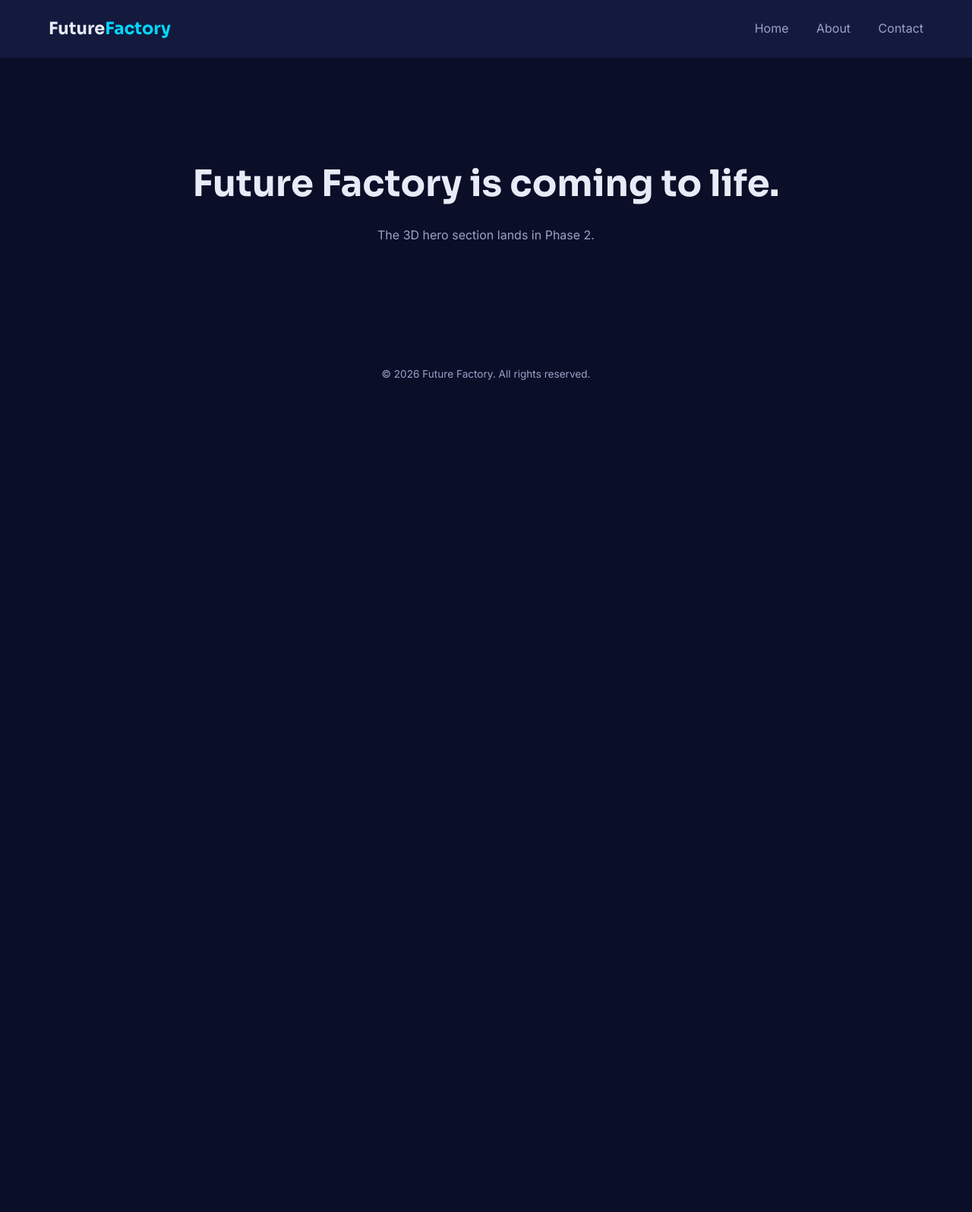
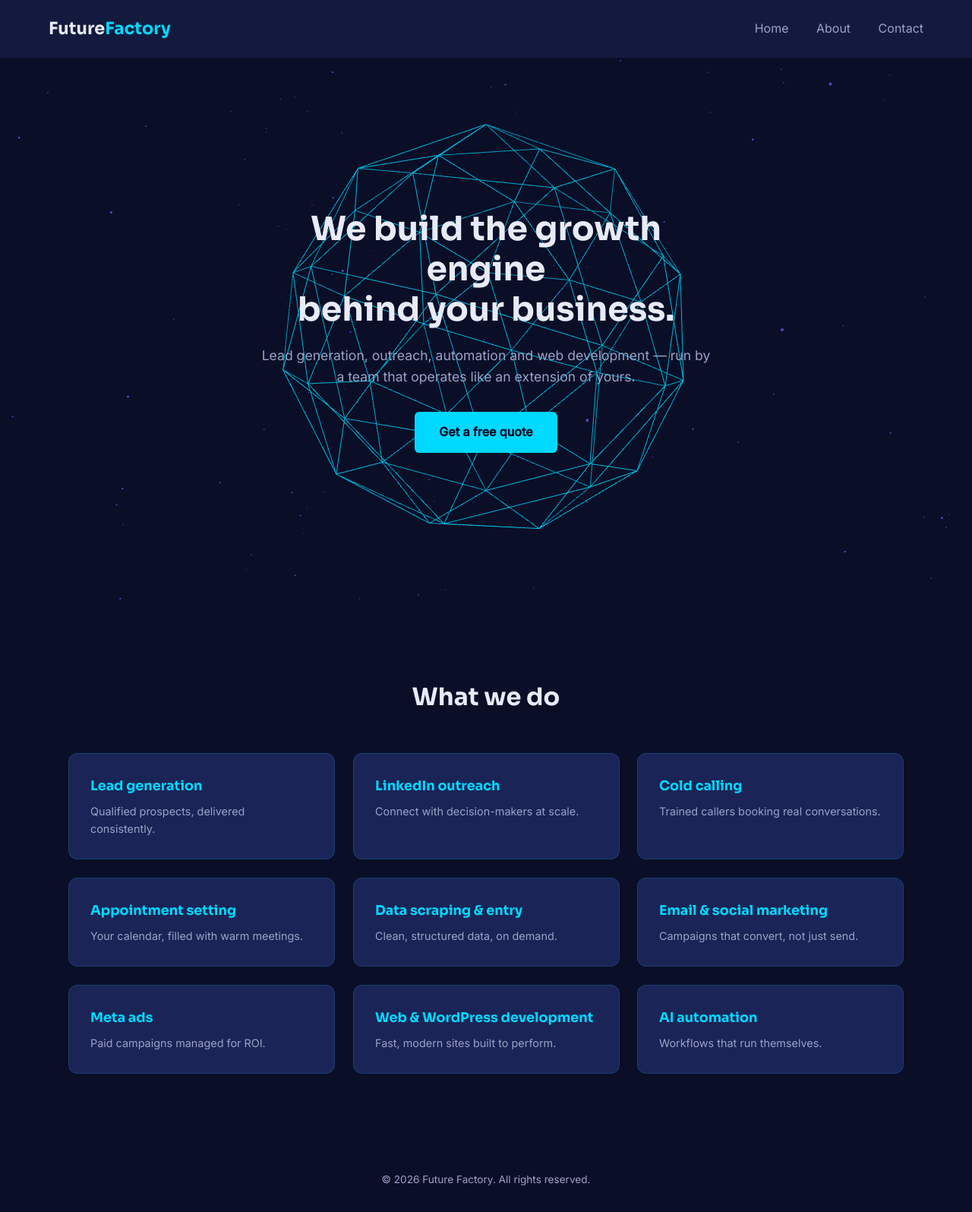
Before and after one commit to ali-sher-makki/futurefactory, a Django app: template core/templates/core/home.html in a window 1280 px wide. Shown: the whole page at 76% size. Before the commit the page ends 500 px from the top, so only its background shows below. Run offline with Django 5.2, Linux system fonts and the light colour scheme; the template is opened without the code that fills it, so the values that code supplies are empty; parts of the project's set-up code (start-up, migrations or seed data) failed here and were passed over.

Commit message:
Phase 2: 3D hero and services teaser grid

```diff
--- a/core/templates/core/home.html
+++ b/core/templates/core/home.html
@@ -1,8 +1,33 @@
-<!-- core/templates/core/home.html -->
 {% extends "base.html" %}
+{% load static %}
 {% block content %}
-<section style="padding: 8rem 5%; text-align:center;">
-    <h1 style="font-size:3rem;">Future Factory is coming to life.</h1>
-    <p style="color:var(--ff-text-muted); margin-top:1rem;">The 3D hero section lands in Phase 2.</p>
+<section class="ff-hero">
+    <div id="hero-canvas-container" class="ff-hero-canvas"></div>
+    <div class="ff-hero-text">
+        <h1>We build the growth engine<br>behind your business.</h1>
+        <p>Lead generation, outreach, automation and web development — run by a team that operates like an extension of yours.</p>
+        <a href="{% url 'core:contact' %}" class="ff-btn-primary">Get a free quote</a>
+    </div>
+</section>
+
+<section class="ff-services-teaser">
+    <h2>What we do</h2>
+    <div class="ff-tilt-grid">
+        <div class="ff-tilt-card"><h3>Lead generation</h3><p>Qualified prospects, delivered consistently.</p></div>
+        <div class="ff-tilt-card"><h3>LinkedIn outreach</h3><p>Connect with decision-makers at scale.</p></div>
+        <div class="ff-tilt-card"><h3>Cold calling</h3><p>Trained callers booking real conversations.</p></div>
+        <div class="ff-tilt-card"><h3>Appointment setting</h3><p>Your calendar, filled with warm meetings.</p></div>
+        <div class="ff-tilt-card"><h3>Data scraping &amp; entry</h3><p>Clean, structured data, on demand.</p></div>
+        <div class="ff-tilt-card"><h3>Email &amp; social marketing</h3><p>Campaigns that convert, not just send.</p></div>
+        <div class="ff-tilt-card"><h3>Meta ads</h3><p>Paid campaigns managed for ROI.</p></div>
+        <div class="ff-tilt-card"><h3>Web &amp; WordPress development</h3><p>Fast, modern sites built to perform.</p></div>
+        <div class="ff-tilt-card"><h3>AI automation</h3><p>Workflows that run themselves.</p></div>
+    </div>
 </section>
 {% endblock %}
+
+{% block extra_scripts %}
+<script src="https://cdnjs.cloudflare.com/ajax/libs/three.js/r128/three.min.js"></script>
+<script src="{% static 'js/hero.js' %}"></script>
+<script src="{% static 'js/tilt-cards.js' %}"></script>
+{% endblock %}
--- a/static/css/style.css
+++ b/static/css/style.css
@@ -57,3 +57,100 @@ a { color: inherit; text-decoration: none; }
     color: var(--ff-text-muted);
     font-size: 0.85rem;
 }
+
+.ff-hero {
+    position: relative;
+    min-height: 90vh;
+    display: flex;
+    align-items: center;
+    justify-content: center;
+    overflow: hidden;
+    text-align: center;
+}
+
+.ff-hero-canvas {
+    position: absolute;
+    inset: 0;
+    z-index: 1;
+    transition: opacity 0.2s ease-out;
+}
+
+.ff-hero-text {
+    position: relative;
+    z-index: 2;
+    max-width: 720px;
+    padding: 0 5%;
+}
+
+.ff-hero-text h1 {
+    font-size: 2.75rem;
+    line-height: 1.2;
+    margin-bottom: 1.25rem;
+}
+
+.ff-hero-text p {
+    color: var(--ff-text-muted);
+    font-size: 1.1rem;
+    margin-bottom: 2rem;
+}
+
+.ff-btn-primary {
+    display: inline-block;
+    padding: 0.9rem 2rem;
+    background: var(--ff-cyan);
+    color: var(--ff-navy);
+    font-weight: 600;
+    border-radius: 6px;
+    transition: transform 0.2s, box-shadow 0.2s;
+}
+
+.ff-btn-primary:hover {
+    transform: translateY(-2px);
+    box-shadow: 0 8px 24px rgba(0, 217, 255, 0.35);
+}
+
+.ff-services-teaser {
+    padding: 6rem 5%;
+}
+
+.ff-services-teaser h2 {
+    text-align: center;
+    font-size: 2rem;
+    margin-bottom: 3rem;
+}
+
+.ff-tilt-grid {
+    display: grid;
+    grid-template-columns: repeat(auto-fit, minmax(260px, 1fr));
+    gap: 1.5rem;
+    max-width: 1100px;
+    margin: 0 auto;
+}
+
+.ff-tilt-card {
+    background: var(--ff-indigo);
+    border: 1px solid rgba(0, 217, 255, 0.15);
+    border-radius: 12px;
+    padding: 1.75rem;
+    transition: transform 0.15s ease-out, box-shadow 0.15s ease-out;
+    will-change: transform;
+}
+
+.ff-tilt-card:hover {
+    box-shadow: 0 12px 30px rgba(124, 92, 255, 0.25);
+}
+
+.ff-tilt-card h3 {
+    color: var(--ff-cyan);
+    margin-bottom: 0.5rem;
+    font-size: 1.1rem;
+}
+
+.ff-tilt-card p {
+    color: var(--ff-text-muted);
+    font-size: 0.9rem;
+}
+
+@media (max-width: 640px) {
+    .ff-hero-text h1 { font-size: 2rem; }
+}
--- /dev/null
+++ b/static/js/hero.js
@@ -0,0 +1,70 @@
+(function () {
+    const container = document.getElementById('hero-canvas-container');
+    if (!container || typeof THREE === 'undefined') return;
+
+    const scene = new THREE.Scene();
+    const camera = new THREE.PerspectiveCamera(50, container.clientWidth / container.clientHeight, 0.1, 1000);
+    camera.position.z = 6;
+
+    let renderer;
+    try {
+        renderer = new THREE.WebGLRenderer({ antialias: true, alpha: true });
+    } catch (e) {
+        return;
+    }
+    renderer.setPixelRatio(Math.min(window.devicePixelRatio, 2));
+    renderer.setSize(container.clientWidth, container.clientHeight);
+    container.appendChild(renderer.domElement);
+
+    const geometry = new THREE.IcosahedronGeometry(2, 1);
+    const wireframe = new THREE.WireframeGeometry(geometry);
+    const line = new THREE.LineSegments(wireframe);
+    line.material.color.set(0x00d9ff);
+    line.material.transparent = true;
+    line.material.opacity = 0.6;
+    scene.add(line);
+
+    const particleCount = 250;
+    const positions = new Float32Array(particleCount * 3);
+    for (let i = 0; i < particleCount; i++) {
+        positions[i * 3] = (Math.random() - 0.5) * 12;
+        positions[i * 3 + 1] = (Math.random() - 0.5) * 12;
+        positions[i * 3 + 2] = (Math.random() - 0.5) * 12;
+    }
+    const particleGeometry = new THREE.BufferGeometry();
+    particleGeometry.setAttribute('position', new THREE.BufferAttribute(positions, 3));
+    const particleMaterial = new THREE.PointsMaterial({ color: 0x7c5cff, size: 0.03, transparent: true, opacity: 0.7 });
+    const particles = new THREE.Points(particleGeometry, particleMaterial);
+    scene.add(particles);
+
+    let mouseX = 0, mouseY = 0;
+    window.addEventListener('mousemove', (e) => {
+        mouseX = (e.clientX / window.innerWidth - 0.5) * 2;
+        mouseY = (e.clientY / window.innerHeight - 0.5) * 2;
+    });
+
+    window.addEventListener('scroll', () => {
+        const fade = 1 - Math.min(window.scrollY / 600, 1);
+        container.style.opacity = fade;
+    });
+
+    function animate() {
+        requestAnimationFrame(animate);
+        line.rotation.y += 0.0025;
+        line.rotation.x += 0.001;
+        particles.rotation.y -= 0.0008;
+
+        camera.position.x += (mouseX * 0.6 - camera.position.x) * 0.02;
+        camera.position.y += (-mouseY * 0.4 - camera.position.y) * 0.02;
+        camera.lookAt(scene.position);
+
+        renderer.render(scene, camera);
+    }
+    animate();
+
+    window.addEventListener('resize', () => {
+        camera.aspect = container.clientWidth / container.clientHeight;
+        camera.updateProjectionMatrix();
+        renderer.setSize(container.clientWidth, container.clientHeight);
+    });
+})();
--- /dev/null
+++ b/static/js/tilt-cards.js
@@ -0,0 +1,16 @@
+(function () {
+    const cards = document.querySelectorAll('.ff-tilt-card');
+    cards.forEach((card) => {
+        card.addEventListener('mousemove', (e) => {
+            const rect = card.getBoundingClientRect();
+            const x = e.clientX - rect.left;
+            const y = e.clientY - rect.top;
+            const rotateX = ((y - rect.height / 2) / (rect.height / 2)) * -6;
+            const rotateY = ((x - rect.width / 2) / (rect.width / 2)) * 6;
+            card.style.transform = `perspective(600px) rotateX(${rotateX}deg) rotateY(${rotateY}deg) translateY(-4px)`;
+        });
+        card.addEventListener('mouseleave', () => {
+            card.style.transform = 'perspective(600px) rotateX(0) rotateY(0) translateY(0)';
+        });
+    });
+})();
```
